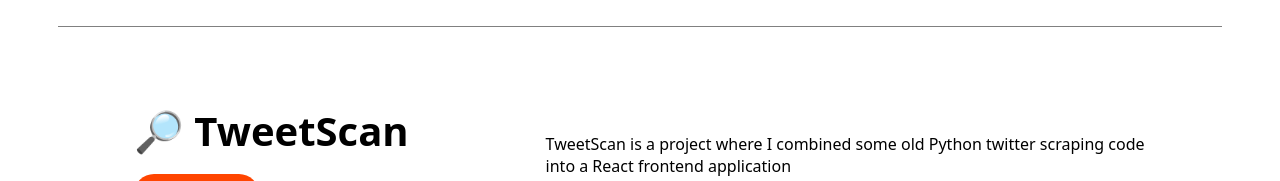
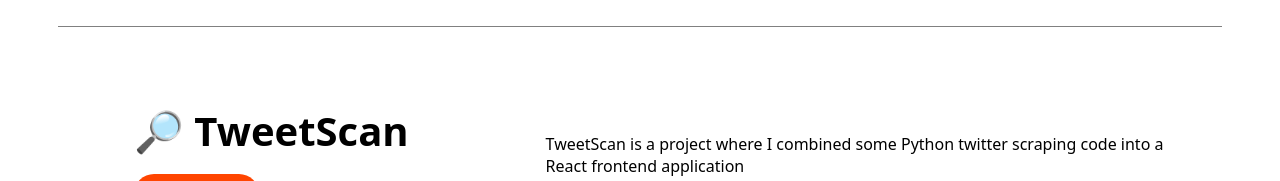
Before and after one commit to codeHawker/zanehawken, a plain HTML site: page index.html in a window 1280 px wide. Shown: the part 1560-1741 px from the top of the page. Drawn offline with Linux system fonts and the light colour scheme.

Commit message:
updated TweetScan description

```diff
--- a/index.html
+++ b/index.html
@@ -119,7 +119,7 @@
 
                 <div class="content-right">
                     <p class="project-description">
-                        TweetScan is a project where I combined some old Python twitter scraping code into a React
+                        TweetScan is a project where I combined some Python twitter scraping code into a React
                         frontend application
                     </p>
                     <p class="project-description">
```
